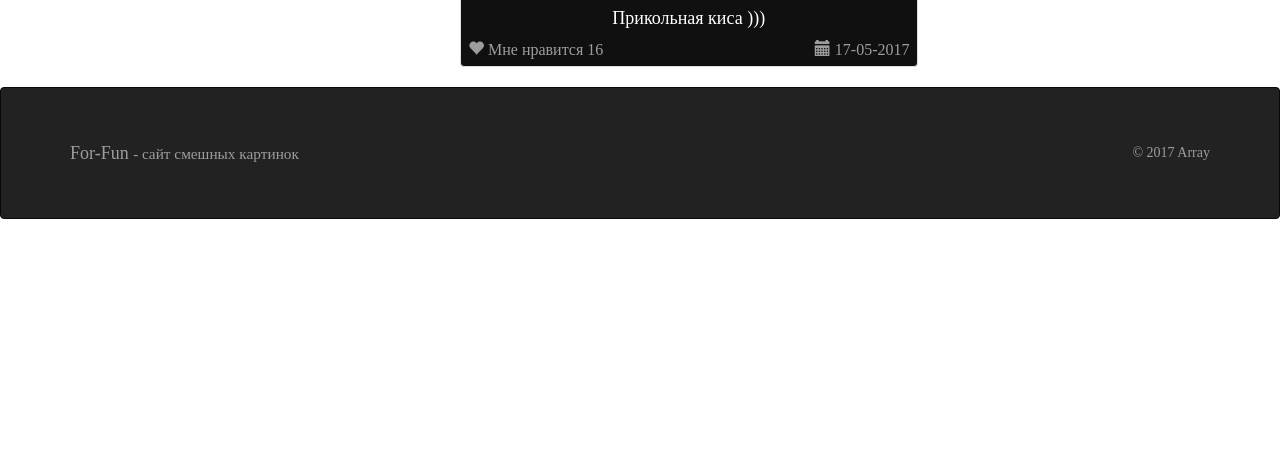
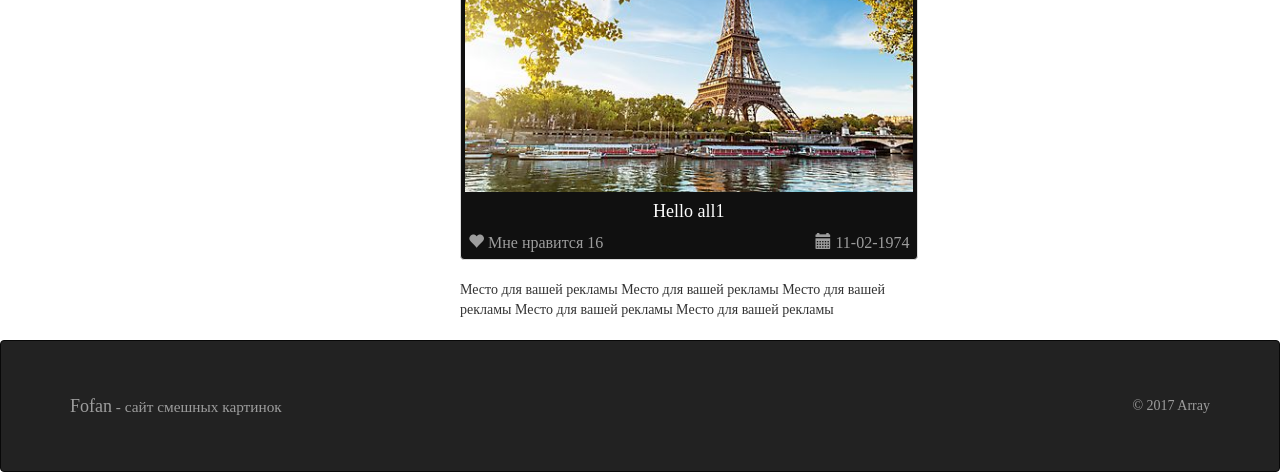
Before and after one commit to Avrdesign/Fofan, a PHP site: page / in a window 1280 px wide. Shown: the part 3697-4169 px from the top of the page. Before the commit the page ends 3916 px from the top, so only its background shows below. Run offline with PHP 8.4, Linux system fonts and the light colour scheme; some web fonts are replaced.

Commit message:
Update 1.2

```diff
--- a/admin/DB/info.json
+++ b/admin/DB/info.json
@@ -3,5 +3,5 @@
   "password": "Qwerty1",
   "title": "Fofan",
   "sub_title": " - сайт смешных картинок",
-  "icon": "icon.jpg"
+  "icon": "icon.png"
 }
--- a/admin/api/api.php
+++ b/admin/api/api.php
@@ -11,5 +11,3 @@
     $items = getLastItemsCountByStep(1);
     $info = getInfo();
     $banners = array();
-
-    var_dump($items);
--- a/admin/index.php
+++ b/admin/index.php
@@ -8,7 +8,7 @@
     <meta name="author" content="">
     <link rel="icon" href="../src/img/favicon.ico">
 
-    <title>Signin Template for Bootstrap</title>
+    <title>Администратор</title>
 
     <!-- Bootstrap core CSS -->
     <link href="../src/css/bootstrap.min.css" rel="stylesheet">
@@ -18,7 +18,6 @@
   </head>
 
   <body>
-    <?php include 'admin/views/header.php';?>
     <div class="container">
       <form class="form-signin">
         <h2 class="form-signin-heading">Авторизация</h2>
--- a/admin/views/content.php
+++ b/admin/views/content.php
@@ -1,11 +1,12 @@
+<?php foreach($items as $item) { ?>
     <div class="thumbnail backgroundColorBlack">
-    <img src="http://jmg.j.m.pic.centerblog.net/vo3l8fvg.jpg" alt="...">
+        <img src="<?php echo IMAGES_PATH.$item[2];?>" alt="...">
         <div class="colorLightGray">
-        <h4 class="text-center colorWhite">Прикольная киса )))</h4>
+            <h4 class="text-center colorWhite"><?php echo $item[3];?></h4>
             <div class="pull-right paddingLeftRight3PX">
                               <span class="fontSize16PX">
                                   <span class="glyphicon glyphicon-calendar" aria-hidden="true"></span>
-                              17-05-2017
+                                  <?php echo date('d-m-Y',$item[1]);?>
                               </span>
             </div>
             <div class="vkLike fontSize16PX paddingLeftRight3PX">
@@ -13,6 +14,7 @@
             </div>
         </div>
     </div>
+<?php } ?>
 <div class="centerBanner marginBottom20PX">
     Место для вашей рекламы
     Место для вашей рекламы
@@ -23,131 +25,3 @@
 
     Место для вашей рекламы
 </div>
-
-<div class="thumbnail backgroundColorBlack">
-    <img src="http://jmg.j.m.pic.centerblog.net/vo3l8fvg.jpg" alt="...">
-    <div class="colorLightGray">
-        <h4 class="text-center colorWhite">Прикольная киса )))</h4>
-        <div class="pull-right paddingLeftRight3PX">
-                          <span class="fontSize16PX">
-                              <span class="glyphicon glyphicon-calendar" aria-hidden="true"></span>
-                              17-05-2017
-                          </span>
-        </div>
-        <div class="vkLike fontSize16PX paddingLeftRight3PX">
-            <span class="glyphicon glyphicon-heart" aria-hidden="true"></span> Мне нравится 16
-        </div>
-    </div>
-</div>
-
-<div class="thumbnail backgroundColorBlack">
-    <img src="http://jmg.j.m.pic.centerblog.net/vo3l8fvg.jpg" alt="...">
-    <div class="colorLightGray">
-        <h4 class="text-center colorWhite">Прикольная киса )))</h4>
-        <div class="pull-right paddingLeftRight3PX">
-                          <span class="fontSize16PX">
-                              <span class="glyphicon glyphicon-calendar" aria-hidden="true"></span>
-                              17-05-2017
-                          </span>
-        </div>
-        <div class="vkLike fontSize16PX paddingLeftRight3PX">
-            <span class="glyphicon glyphicon-heart" aria-hidden="true"></span> Мне нравится 16
-        </div>
-    </div>
-</div>
-
-<div class="thumbnail backgroundColorBlack">
-    <img src="http://jmg.j.m.pic.centerblog.net/vo3l8fvg.jpg" alt="...">
-    <div class="colorLightGray">
-        <h4 class="text-center colorWhite">Прикольная киса )))</h4>
-        <div class="pull-right paddingLeftRight3PX">
-                          <span class="fontSize16PX">
-                              <span class="glyphicon glyphicon-calendar" aria-hidden="true"></span>
-                              17-05-2017
-                          </span>
-        </div>
-        <div class="vkLike fontSize16PX paddingLeftRight3PX">
-            <span class="glyphicon glyphicon-heart" aria-hidden="true"></span> Мне нравится 16
-        </div>
-    </div>
-</div>
-
-<div class="thumbnail backgroundColorBlack">
-    <img src="http://jmg.j.m.pic.centerblog.net/vo3l8fvg.jpg" alt="...">
-    <div class="colorLightGray">
-        <h4 class="text-center colorWhite">Прикольная киса )))</h4>
-        <div class="pull-right paddingLeftRight3PX">
-                          <span class="fontSize16PX">
-                              <span class="glyphicon glyphicon-calendar" aria-hidden="true"></span>
-                              17-05-2017
-                          </span>
-        </div>
-        <div class="vkLike fontSize16PX paddingLeftRight3PX">
-            <span class="glyphicon glyphicon-heart" aria-hidden="true"></span> Мне нравится 16
-        </div>
-    </div>
-</div>
-
-<div class="thumbnail backgroundColorBlack">
-    <img src="http://jmg.j.m.pic.centerblog.net/vo3l8fvg.jpg" alt="...">
-    <div class="colorLightGray">
-        <h4 class="text-center colorWhite">Прикольная киса )))</h4>
-        <div class="pull-right paddingLeftRight3PX">
-                          <span class="fontSize16PX">
-                              <span class="glyphicon glyphicon-calendar" aria-hidden="true"></span>
-                              17-05-2017
-                          </span>
-        </div>
-        <div class="vkLike fontSize16PX paddingLeftRight3PX">
-            <span class="glyphicon glyphicon-heart" aria-hidden="true"></span> Мне нравится 16
-        </div>
-    </div>
-</div>
-
-<div class="thumbnail backgroundColorBlack">
-    <img src="http://jmg.j.m.pic.centerblog.net/vo3l8fvg.jpg" alt="...">
-    <div class="colorLightGray">
-        <h4 class="text-center colorWhite">Прикольная киса )))</h4>
-        <div class="pull-right paddingLeftRight3PX">
-                          <span class="fontSize16PX">
-                              <span class="glyphicon glyphicon-calendar" aria-hidden="true"></span>
-                              17-05-2017
-                          </span>
-        </div>
-        <div class="vkLike fontSize16PX paddingLeftRight3PX">
-            <span class="glyphicon glyphicon-heart" aria-hidden="true"></span> Мне нравится 16
-        </div>
-    </div>
-</div>
-
-<div class="thumbnail backgroundColorBlack">
-    <img src="http://jmg.j.m.pic.centerblog.net/vo3l8fvg.jpg" alt="...">
-    <div class="colorLightGray">
-        <h4 class="text-center colorWhite">Прикольная киса )))</h4>
-        <div class="pull-right paddingLeftRight3PX">
-                          <span class="fontSize16PX">
-                              <span class="glyphicon glyphicon-calendar" aria-hidden="true"></span>
-                              17-05-2017
-                          </span>
-        </div>
-        <div class="vkLike fontSize16PX paddingLeftRight3PX">
-            <span class="glyphicon glyphicon-heart" aria-hidden="true"></span> Мне нравится 16
-        </div>
-    </div>
-</div>
-
-<div class="thumbnail backgroundColorBlack">
-    <img src="http://jmg.j.m.pic.centerblog.net/vo3l8fvg.jpg" alt="...">
-    <div class="colorLightGray">
-        <h4 class="text-center colorWhite">Прикольная киса )))</h4>
-        <div class="pull-right paddingLeftRight3PX">
-                          <span class="fontSize16PX">
-                              <span class="glyphicon glyphicon-calendar" aria-hidden="true"></span>
-                              17-05-2017
-                          </span>
-        </div>
-        <div class="vkLike fontSize16PX paddingLeftRight3PX">
-            <span class="glyphicon glyphicon-heart" aria-hidden="true"></span> Мне нравится 16
-        </div>
-    </div>
-</div>
--- a/admin/views/footer.php
+++ b/admin/views/footer.php
@@ -2,7 +2,7 @@
     <div class="container paddingTopBottom40px">
         <!-- Brand and toggle get grouped for better mobile display -->
         <div class="navbar-header">
-            <a class="navbar-brand" href="/">For-Fun <small class="hidden-xs"> - cайт смешных картинок</small></a>
+            <a class="navbar-brand" href="/"><?php echo $info["title"];?><small class="hidden-xs"><?php echo $info["sub_title"];?></small></a>
         </div>
         <ul class="nav navbar-nav navbar-right">
             <li><a href="#">&copy 2017 <?php echo $info;?></a></li>
--- a/admin/views/header.php
+++ b/admin/views/header.php
@@ -8,7 +8,7 @@
                 <span class="icon-bar"></span>
                 <span class="icon-bar"></span>
             </button>
-            <a class="navbar-brand" href="/">For-Fun <small class="hidden-xs"> - cайт смешных картинок</small></a>
+            <a class="navbar-brand" href="/"><?php echo $info["title"];?><small class="hidden-xs"><?php echo $info["sub_title"];?></small></a>
         </div>
 
         <!-- Collect the nav links, forms, and other content for toggling -->
--- a/index.php
+++ b/index.php
@@ -6,8 +6,8 @@
     <meta http-equiv="X-UA-Compatible" content="IE=edge">
     <meta name="viewport" content="width=device-width, initial-scale=1">
     <!-- The above 3 meta tags *must* come first in the head; any other head content must come *after* these tags -->
-    <title>For-Fun</title>
-
+    <title><?php echo $info["title"];?></title>
+    <link rel="icon" href="<?php echo IMAGES_PATH.$info["icon"];?>">
     <!-- Bootstrap -->
     <link href="https://fonts.googleapis.com/css?family=Alice" rel="stylesheet">
     <link href="src/css/bootstrap.min.css" rel="stylesheet">
```
Also changed, not shown: src/images/icon.png (added), src/images/img1.jpg (added). Lines whose indentation alone changed are shown as unchanged.
